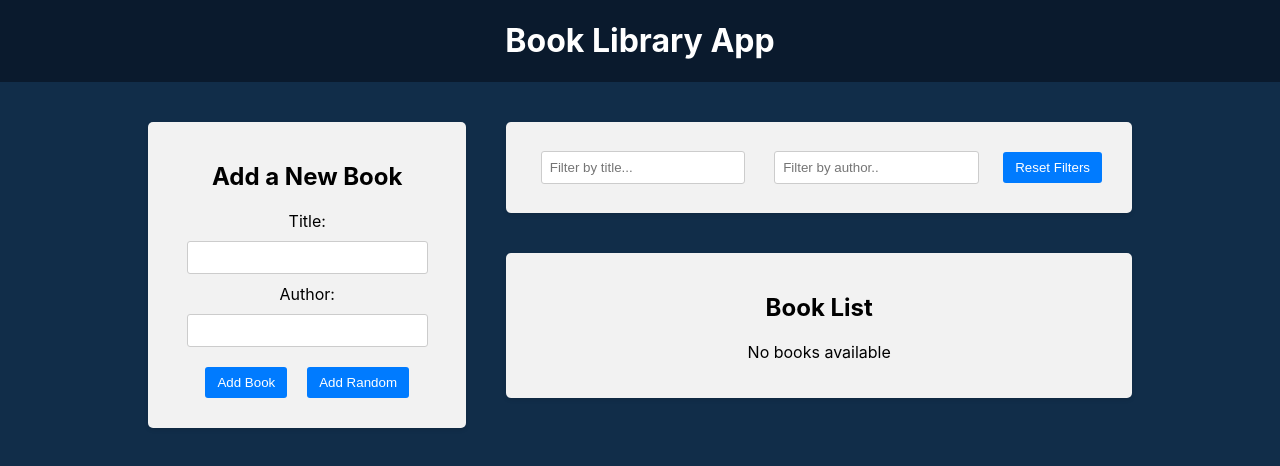
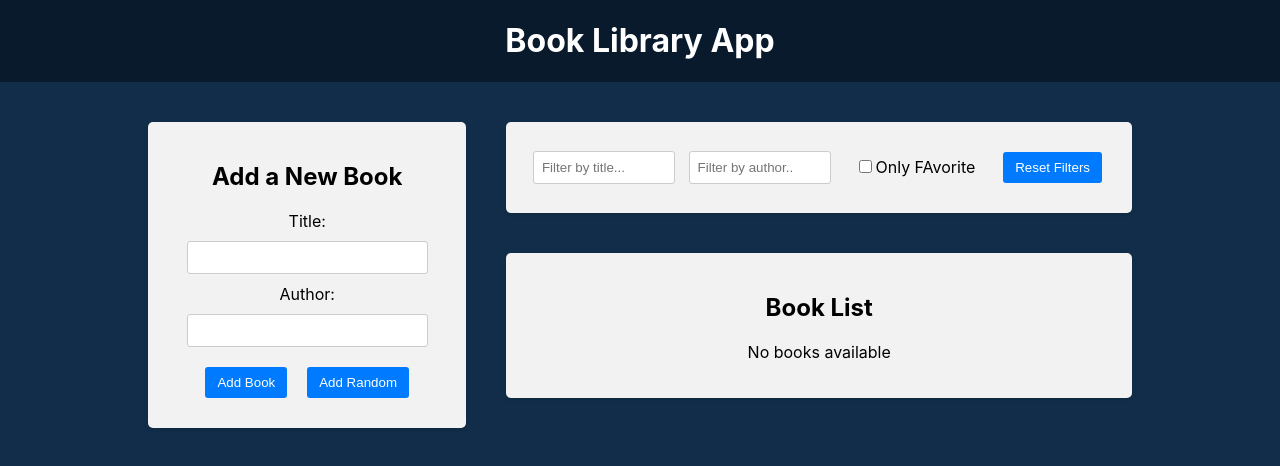
Before and after one commit to rkochary/book_library, a React (Create React App) app in the folder frontend/: page / in a window 1280 px wide. Shown: the top 466 px of the page. Built offline with nearby package versions, Linux system fonts and the light colour scheme.

Commit message:
onlyfavorite filter and highlight text matches

```diff
--- a/frontend/src/components/BookList/BookList.js
+++ b/frontend/src/components/BookList/BookList.js
@@ -2,7 +2,7 @@ import React from 'react'
 import { useSelector,useDispatch } from 'react-redux'
 import { BsBookmarkStar,BsBookmarkStarFill } from "react-icons/bs";
 import { deleteBook, toggleFavorite } from '../../redux/books/actionCreators'
-import {selectTitleFilter,selectAuthorFilter} from '../../redux/slices/filterSlice'
+import {selectTitleFilter,selectAuthorFilter,selectOnlyFavoriteFilter} from '../../redux/slices/filterSlice'
 import './BookList.css'
 
 
@@ -12,6 +12,7 @@ const BookList = () => {
   const books = useSelector((state) => state.books)
   const titleFilter = useSelector(selectTitleFilter)
   const authorFilter = useSelector(selectAuthorFilter)
+  const onlyFavoritesFilter = useSelector(selectOnlyFavoriteFilter)
 
   const handleDelete = (id) => {
     dispatch(deleteBook(id))
@@ -24,8 +25,23 @@ const BookList = () => {
   const filteredBooks = books.filter((book) => {
       const matchesTitle = book.title.toLowerCase().includes(titleFilter.toLowerCase())
       const matchesAuthor = book.author.toLowerCase().includes(authorFilter.toLowerCase())
-      return matchesTitle && matchesAuthor;
+      const matchesFavorite = onlyFavoritesFilter ? book.isFavorite : true
+      return matchesTitle && matchesAuthor && matchesFavorite;
   })
+
+  const highlightMatch = (text,filter) => {
+    if(!filter) return text
+
+    const regex = new RegExp(`(${filter})`,'gi')
+    return text.split(regex).map((substring,i) => {
+      if(substring.toLowerCase() === filter.toLowerCase()){
+        return (
+          <span key={i} className='highlight'>{substring}</span>
+        )
+      }
+      return substring
+    })
+  }
 
   return (
     <div className='app-block book-list'>
@@ -36,7 +52,8 @@ const BookList = () => {
           <ul>
             {filteredBooks.map((book,i) =>
               <li key={book.id}>
-                <div className='book-info'>{++i}. {book.title} by <strong>{book.author}</strong></div>
+                <div className='book-info'>{++i}. {highlightMatch(book.title,titleFilter)}
+                 by <strong>{highlightMatch(book.author,authorFilter)}</strong></div>
                 <span onClick={() => handleToggleFavorite(book.id)}>
                 {book.isFavorite
                   ? <BsBookmarkStarFill className='star-icon ' />
--- a/frontend/src/components/Filter/Filter.js
+++ b/frontend/src/components/Filter/Filter.js
@@ -1,5 +1,5 @@
 import { useDispatch, useSelector } from 'react-redux'
-import { selectTitleFilter,selectAuthorFilter, setTitleFilter,setAuthorFilter,resetFilters } from '../../redux/slices/filterSlice'
+import { selectTitleFilter,selectAuthorFilter, setTitleFilter,setAuthorFilter,resetFilters,setOnlyFavorites,selectOnlyFavoriteFilter } from '../../redux/slices/filterSlice'
 import './Filter.css'
 
 const Filter = () => {
@@ -7,6 +7,7 @@ const Filter = () => {
 const dispatch = useDispatch();
 const titleFilter = useSelector(selectTitleFilter)
 const authorFilter = useSelector(selectAuthorFilter)
+const onlyFavoritFilter = useSelector(selectOnlyFavoriteFilter)
 
 const handleTitleFilterChange = (e) => {
   dispatch(setTitleFilter(e.target.value))
@@ -14,6 +15,10 @@ const handleTitleFilterChange = (e) => {
 
 const handleAuthorFilterChange = (e) => {
   dispatch(setAuthorFilter(e.target.value))
+}
+
+const handleSetOnlyFavoriteFilterChange = () => {
+  dispatch(setOnlyFavorites())
 }
 
 const handleResetFilters = () => {
@@ -38,6 +43,13 @@ const handleResetFilters = () => {
             placeholder='Filter by author..'
             onChange={handleAuthorFilterChange} />
         </div>
+        <div className='filter-group'>
+          <label>
+            <input type='checkbox' onChange={handleSetOnlyFavoriteFilterChange} checked={onlyFavoritFilter}/>
+            Only FAvorite
+          </label>
+        </div>
+
             <button type='button' onClick={handleResetFilters}>Reset Filters</button>
       </div>
     </div>
--- a/frontend/src/redux/slices/filterSlice.js
+++ b/frontend/src/redux/slices/filterSlice.js
@@ -2,7 +2,8 @@ import { createSlice } from "@reduxjs/toolkit"
 
 const initialState = {
     title: '',
-    author:''
+    author:'',
+    onlyFavorite:false
 
 }
 
@@ -16,15 +17,19 @@ const filterSlice = createSlice({
         setAuthorFilter : (state,action) => {
             state.author = action.payload;
         },
+        setOnlyFavorites : (state) => {
+            state.onlyFavorite = !state.onlyFavorite
+        },
         resetFilters : () => {
             return initialState
         }
     }
 })
 
-export const {setTitleFilter,setAuthorFilter,resetFilters} =  filterSlice.actions
+export const {setTitleFilter,setAuthorFilter,resetFilters,setOnlyFavorites} =  filterSlice.actions
 
 export const selectTitleFilter = (state) => state.filter.title
 export const selectAuthorFilter = (state) => state.filter.author
+export const selectOnlyFavoriteFilter = (state) => state.filter.onlyFavorite
 
 export default filterSlice.reducer
```
